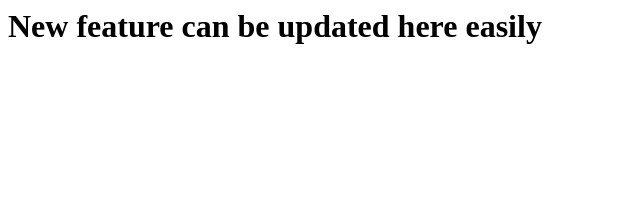
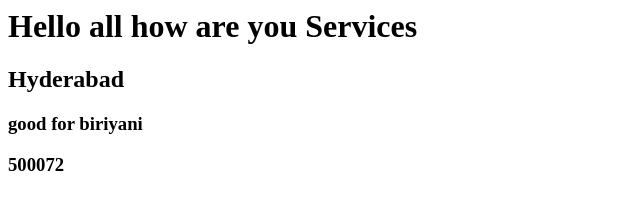
Before and after one commit to ganeshgellas/ganesh-practise, a plain HTML site: page services.html in a window 1280 px wide. Shown: the whole page, without its empty margins (0-640 px from the left). Drawn offline with Linux system fonts and the light colour scheme.

Commit message:
Created services.html

```diff
--- a/services.html
+++ b/services.html
@@ -1,7 +1,12 @@
-<h1>
+<h1> Hello all how are you
+	<html>
 
-
-
-	New feature can be updated here easily
+	<head>
+		Services
+	</head>
+	</html>
+	<h2> Hyderabad </h2>
+	<h3> good for biriyani </h3>
+	<h3> 500072 </h3>
 
 </h1>
```
